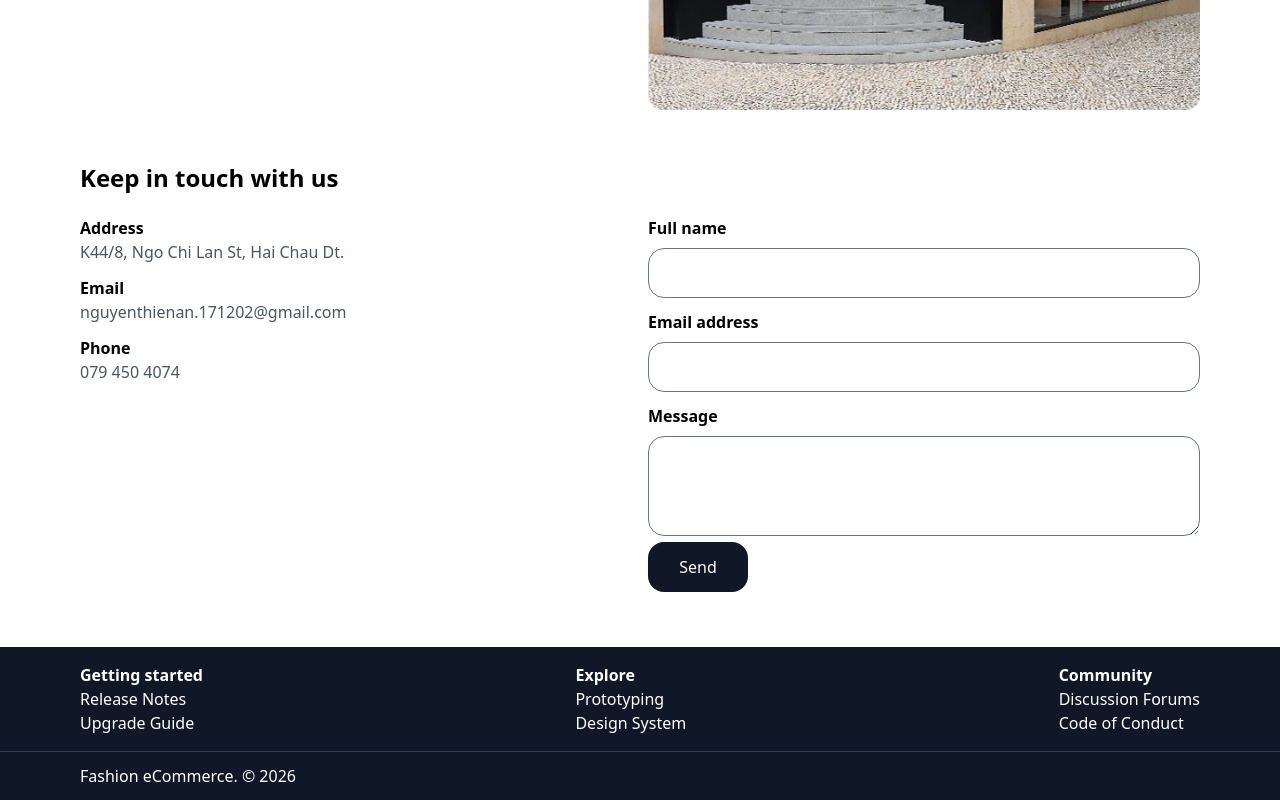
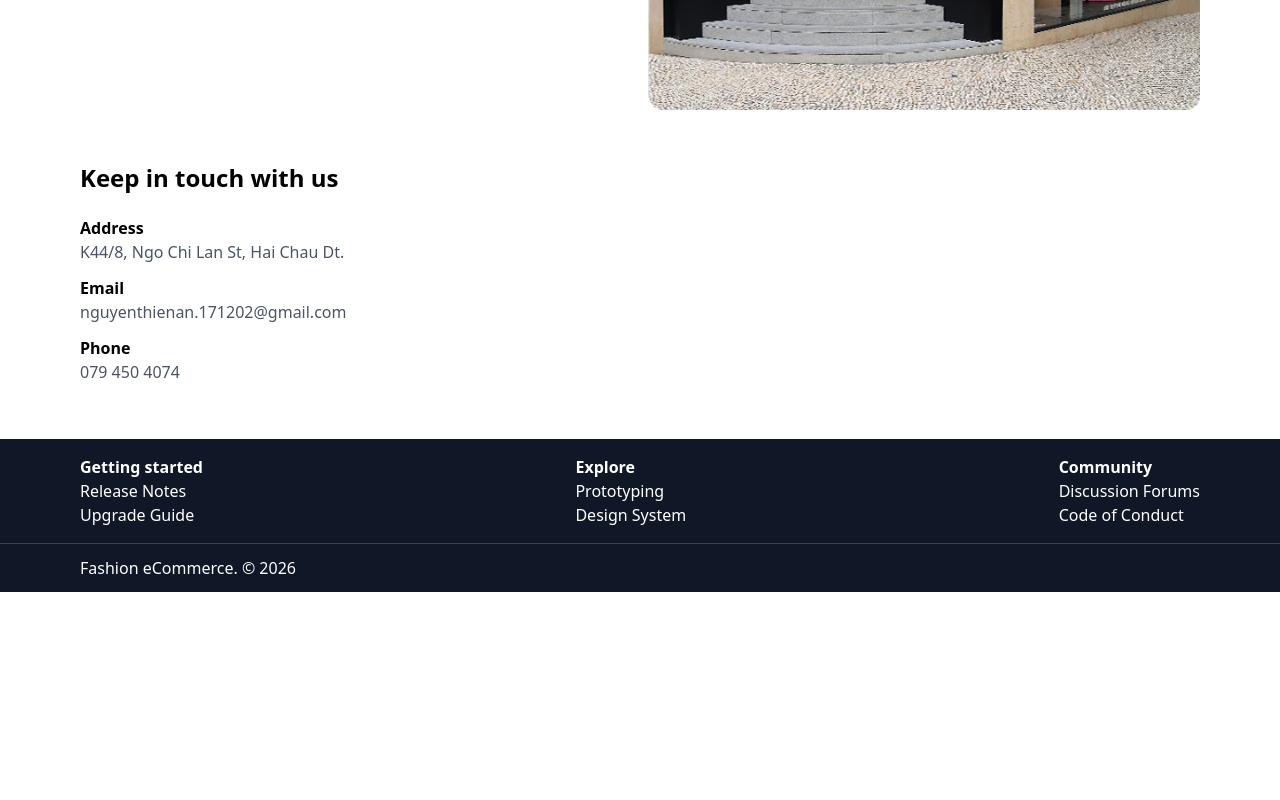
Before and after one commit to trytocode123/fashion-web, a React app in the folder frontend/: page /about in a window 1280 px wide. Shown: the part 1101-1901 px from the top of the page. After the commit the page ends 1693 px from the top, so only its background shows below. Built offline with nearby package versions, Linux system fonts and the light colour scheme; the HTML template or start-up script is replaced by a standard one.

Commit message:
update page fe

```diff
--- a/frontend/src/pages/About/About.jsx
+++ b/frontend/src/pages/About/About.jsx
@@ -1,27 +1,8 @@
 import homePic1 from "../../assets/img/home_image_1.png";
 import homePic2 from "../../assets/img/home_image_2.png";
-import {ErrorMessage, Field, Form, Formik} from "formik";
-import {Button} from "@headlessui/react";
-import * as Yup from "yup";
 
 
 const About = () => {
-
-    const formInit = {
-        fullName: "",
-        email: "",
-        message: ""
-    }
-
-    const handleSendContact = (value) => {
-
-    }
-
-    const validationInit = Yup.object({
-        fullName: Yup.string().required("Please enter your full name!"),
-        email: Yup.string().required("Please enter your email!").email("Invalid email format!"),
-        message: Yup.string().required("Please enter your message!")
-    })
     return (<div className={"lg:px-[80px] lg:w-[100%]"}>
         <h2 className={"lg:text-[30px] font-bold lg:text-start lg:w-[100%] text-gray-900"}>ABOUT US</h2>
         <p className={"text-gray-600"}>
@@ -77,36 +58,6 @@ const About = () => {
                         <p className={"lg:text-gray-600"}>079 450 4074</p>
                     </div>
                 </div>
-
-                <Formik initialValues={formInit} onSubmit={handleSendContact} validationSchema={validationInit}>
-                    <Form>
-                        <div>
-                            <p className={"lg:font-bold"}>Full name</p>
-                            <Field name={"fullName"}
-                                   className={"lg:border border-gray-500 lg:w-[100%] rounded-2xl lg:h-[50px] lg:p-3 lg:mt-2"}/>
-                            <ErrorMessage name={"fullName"} component={"small"} className={"text-red-800 font-bold"}/>
-                        </div>
-
-                        <div className={"lg:mt-3"}>
-                            <p className={"lg:font-bold"}>Email address</p>
-                            <Field name={"email"}
-                                   className={"lg:border border-gray-500 lg:w-[100%] rounded-2xl lg:h-[50px] lg:p-3 lg:mt-2"}/>
-                            <ErrorMessage name={"email"} component={"small"} className={"text-red-800 font-bold"}/>
-                        </div>
-
-                        <div className={"lg:mt-3"}>
-                            <p className={"lg:font-bold"}>Message</p>
-                            <Field name={"message"} as="textarea"
-                                   className={"lg:border border-gray-500 lg:w-[100%] rounded-2xl lg:min-h-[100px] lg:p-3 lg:mt-2"}/>
-                            <ErrorMessage name={"message"} component={"small"} className={"text-red-800 font-bold"}/>
-                        </div>
-
-                        <Button type={"submit"}
-                            className={"bg-gray-900 text-white lg:w-[100px] lg:h-[50px] rounded-2xl hover:bg-gray-700 cursor-pointer"}>Send
-                        </Button>
-                    </Form>
-
-                </Formik>
             </div>
         </div>
     </div>)
```
